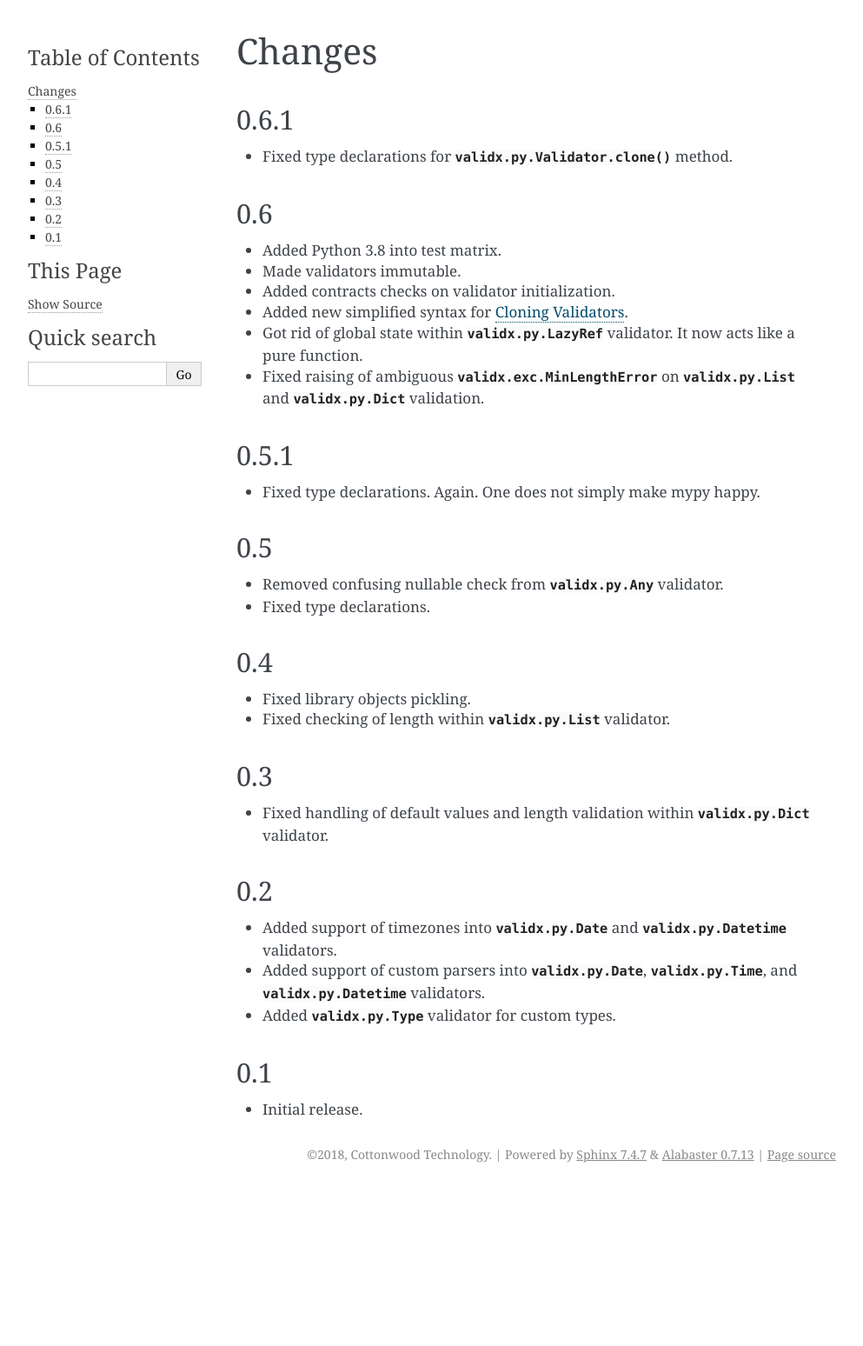
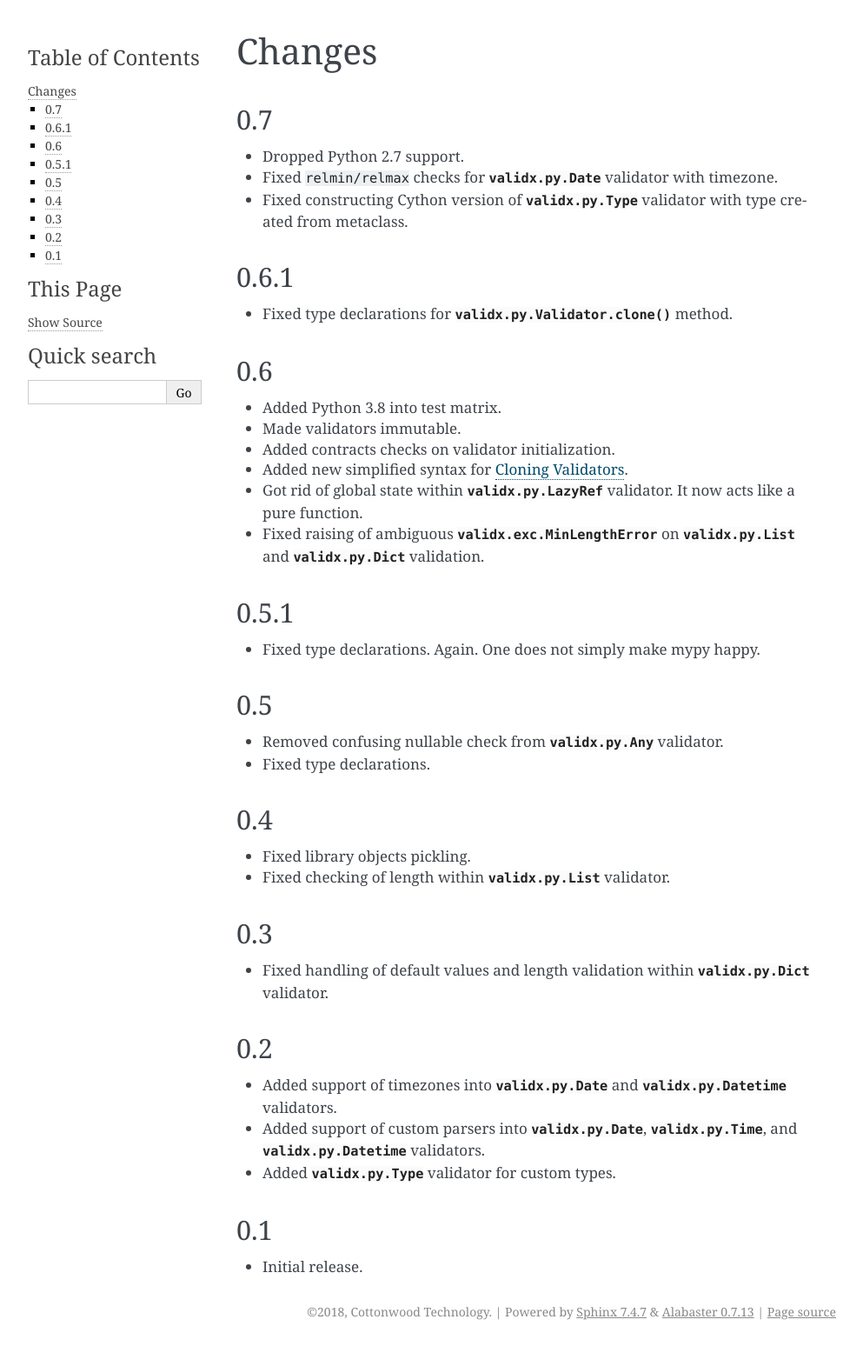
Before and after one commit to Cottonwood-Technology/ValidX, a Sphinx documentation site: the page built from docs/changes.rst, in a window 1280 px wide. Shown: the whole page at 87% size, without its empty margins (148-1141 px from the left). Built offline with Sphinx 7.4.7, drawn with Linux system fonts in a browser that asks for light colours; before the commit the page ends 1367 px from its top, so only the background shows below that.

Commit message:
Updated version

```diff
--- a/docs/changes.rst
+++ b/docs/changes.rst
@@ -1,5 +1,14 @@
 Changes
 =======
+
+0.7
+---
+
+*   Dropped Python 2.7 support.
+*   Fixed ``relmin/relmax`` checks for :class:`validx.py.Date` validator with timezone.
+*   Fixed constructing Cython version of :class:`validx.py.Type` validator
+    with type created from metaclass.
+
 
 0.6.1
 -----
--- a/src/validx/__init__.py
+++ b/src/validx/__init__.py
@@ -75,6 +75,6 @@ __all__ = [
 ]
 
 __impl__ = __impl__
-__version__ = "0.6.1"
+__version__ = "0.7"
 __author__ = "Cottonwood Technology <info@cottonwood.tech>"
 __license__ = "BSD"
```
Also changed, not shown: CHANGES.rst (+8 -0 lines).
